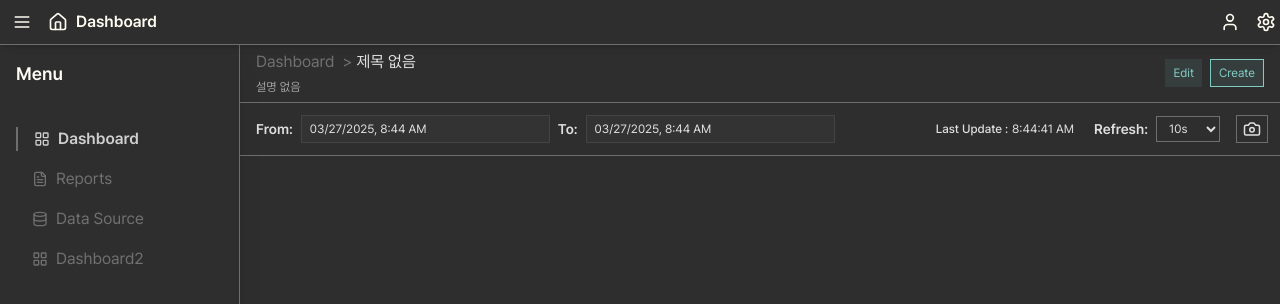
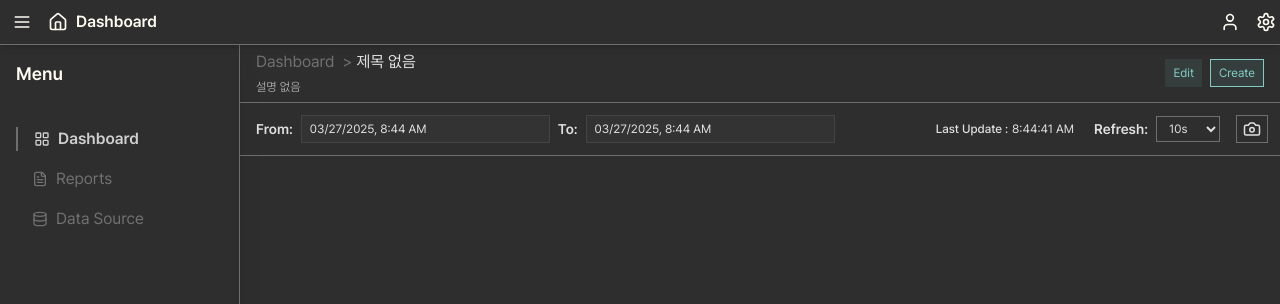
Before and after one commit to m0oMoo/monitoring_client_dark, a Next.js app: page /detail2 in a window 1280 px wide. Shown: the top 304 px of the page. Built offline with nearby package versions, Linux system fonts and the light colour scheme.

Commit message:
feat: Delete dashboard and Add dashboard2

```diff
--- a/app/components/layout/leftMenu.tsx
+++ b/app/components/layout/leftMenu.tsx
@@ -4,7 +4,8 @@ import { LayoutGrid, FileText, Database } from "lucide-react";
 import { usePathname, useRouter } from "next/navigation";
 
 const MENU = [
-  { id: 1, title: "Dashboard", icon: LayoutGrid, link: "/dashboard" },
+  // { id: 1, title: "Dashboard", icon: LayoutGrid, link: "/dashboard" },
+  { id: 5, title: "Dashboard", icon: LayoutGrid, link: "/dashboard2" },
   { id: 2, title: "Reports", icon: FileText, link: "/reports" },
   {
     id: 3,
@@ -18,7 +19,6 @@ const MENU = [
   //   icon: LayoutGrid,
   //   link: "/d",
   // },
-  { id: 5, title: "Dashboard2", icon: LayoutGrid, link: "/dashboard2" },
 ];
 
 const LeftMenu = () => {
@@ -49,7 +49,7 @@ const LeftMenu = () => {
             key={item.id}
             className={`flex items-center space-x-2 cursor-pointer pl-4
               ${
-                item.id === 1
+                item.id === 5
                   ? isDashboardActive
                     ? "text-modern-primary border-l-2 border-modern-border text-bold_lg"
                     : "text-lg1 text-modern-text_disable"
```
